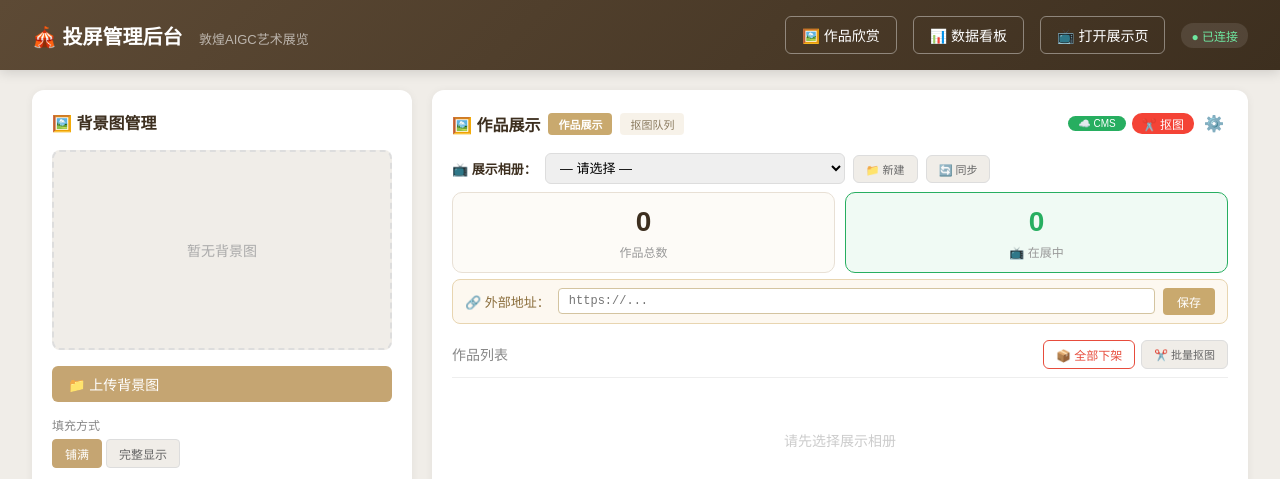
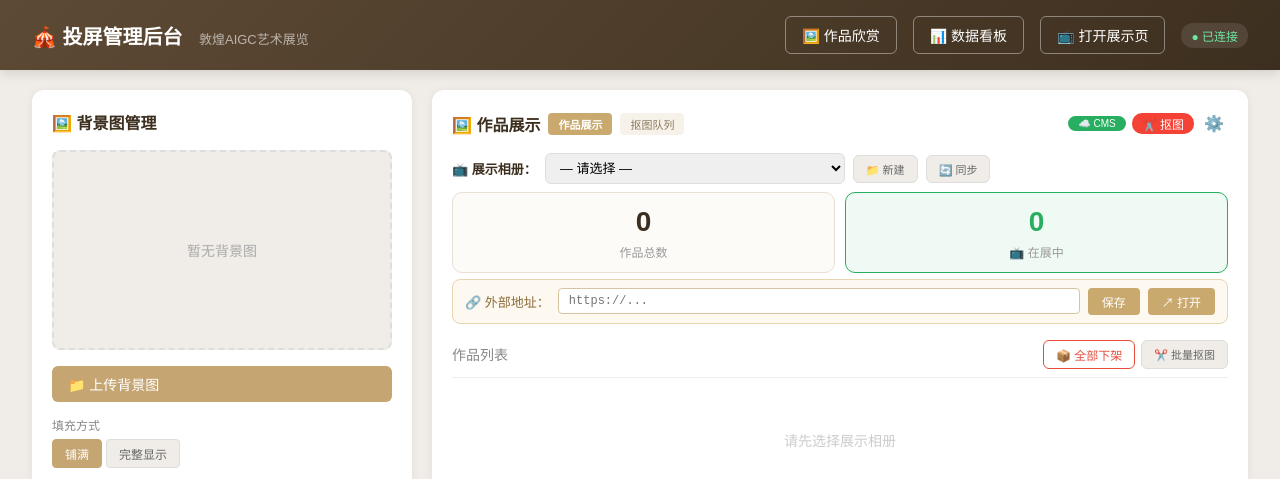
Before and after one commit to liqingshan957/ai-art-screen, a website: page web/admin.html in a window 1280 px wide. Shown: the top 479 px of the page. Drawn offline with nearby package versions, Linux system fonts and the light colour scheme; no server answers.

Commit message:
feat: 外部地址增加打开按钮直接跳转画廊

```diff
--- a/web/admin.html
+++ b/web/admin.html
@@ -125,6 +125,7 @@
             <span class="ext-label">🔗 外部地址：</span>
             <input type="text" id="external-base-url" placeholder="https://..." class="ext-url-input">
             <button id="ext-url-save" class="ext-url-btn">保存</button>
+            <button id="ext-url-open" class="ext-url-btn" onclick="window.open(document.getElementById('external-base-url').value, '_blank')" title="在新标签页打开">↗ 打开</button>
             <span id="ext-url-status" class="ext-url-status hidden"></span>
           </div>
 
```
